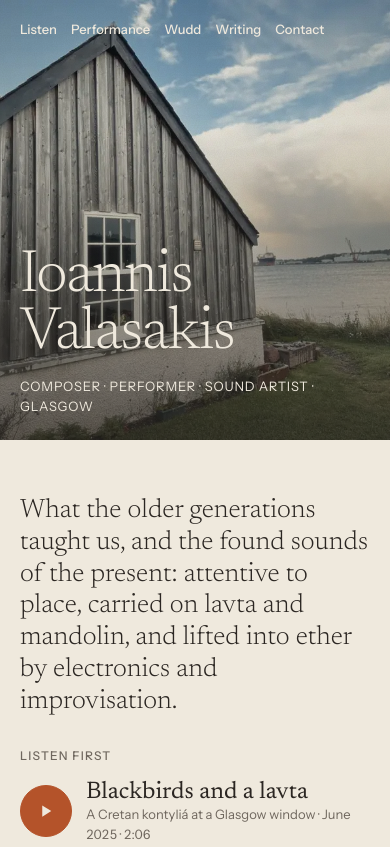
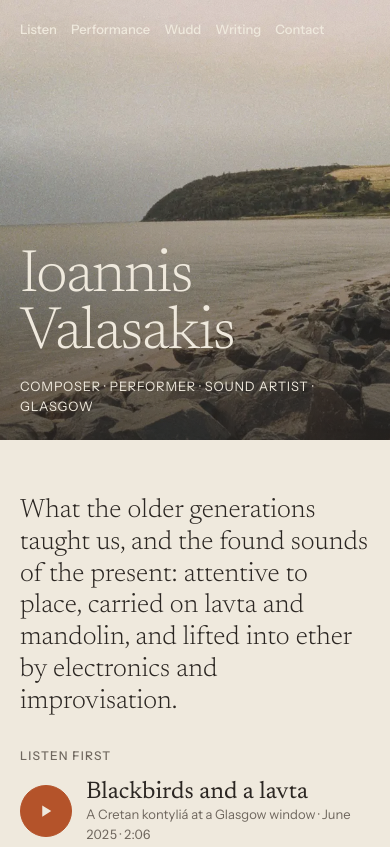
Before and after one commit to wizofe/levant-noir, a plain HTML site: page index.html in a window 390 px wide. Shown: the top 847 px of the page. Drawn offline with Linux system fonts and the light colour scheme.

Commit message:
Hero: use the Cromarty shore photograph (rock armour and the South Sutor)
Replaces the boathouse as the site's background and Open Graph image,
at the owner's request. Renditions regenerated with location data stripped.

Co-Authored-By: Claude Fable 5.1 <noreply@anthropic.com>
Claude-Session: https://claude.ai/code/session_01TbVHz7va19QaNhpSgUgH3i

```diff
--- a/css/site.css
+++ b/css/site.css
@@ -81,7 +81,7 @@ svg { display: block; }
 .hero__picture, .hero__picture img {
   position: absolute; inset: 0; width: 100%; height: 100%;
 }
-.hero__picture img { object-fit: cover; object-position: 60% 40%; z-index: -2; }
+.hero__picture img { object-fit: cover; object-position: 50% 55%; z-index: -2; }
 .hero::before {
   content: ''; position: absolute; inset: 0; z-index: -1; pointer-events: none;
   background: linear-gradient(to top, rgba(43, 38, 34, 0.55) 0%, rgba(43, 38, 34, 0.12) 45%, rgba(43, 38, 34, 0) 70%);
@@ -260,7 +260,7 @@ svg { display: block; }
   .hero__site { display: none; }
   .hero__nav { justify-content: flex-start; }
   .hero__links { justify-content: flex-start; gap: 14px; font-size: 13px; }
-  .hero__picture img { object-position: 42% 40%; }
+  .hero__picture img { object-position: 30% 55%; }
   .hero::before { background: linear-gradient(to top, rgba(43, 38, 34, 0.68) 0%, rgba(43, 38, 34, 0.22) 50%, rgba(43, 38, 34, 0) 72%); }
   .player__title { max-width: 38vw; }
 }
--- a/index.html
+++ b/index.html
@@ -16,7 +16,7 @@
   <link rel="icon" href="favicon.svg" type="image/svg+xml">
   <link rel="preconnect" href="https://fonts.googleapis.com">
   <link rel="preconnect" href="https://fonts.gstatic.com" crossorigin>
-  <link rel="preload" as="image" href="images/boathouse-1400.webp" imagesrcset="images/boathouse-900.webp 900w, images/boathouse-1400.webp 1400w, images/boathouse-2000.webp 2000w" imagesizes="100vw" type="image/webp">
+  <link rel="preload" as="image" href="images/shore-1400.webp" imagesrcset="images/shore-900.webp 900w, images/shore-1400.webp 1400w, images/shore-2000.webp 2000w" imagesizes="100vw" type="image/webp">
   <link rel="stylesheet" href="https://fonts.googleapis.com/css2?family=Newsreader:ital,opsz,wght@0,6..72,300;0,6..72,400;0,6..72,500;1,6..72,300;1,6..72,400&family=Instrument+Sans:wght@400;500&family=IBM+Plex+Mono:wght@400&display=swap">
   <link rel="stylesheet" href="css/site.css">
 </head>
@@ -25,8 +25,8 @@
 
   <header class="hero">
     <picture class="hero__picture">
-      <source type="image/webp" srcset="images/boathouse-900.webp 900w, images/boathouse-1400.webp 1400w, images/boathouse-2000.webp 2000w" sizes="100vw">
-      <img src="images/boathouse-1400.jpg" srcset="images/boathouse-900.jpg 900w, images/boathouse-1400.jpg 1400w, images/boathouse-2000.jpg 2000w" sizes="100vw" width="2000" height="1500" alt="A larch-clad boathouse on the shore of the Cromarty Firth under a pale evening sky" fetchpriority="high">
+      <source type="image/webp" srcset="images/shore-900.webp 900w, images/shore-1400.webp 1400w, images/shore-2000.webp 2000w" sizes="100vw">
+      <img src="images/shore-1400.jpg" srcset="images/shore-900.jpg 900w, images/shore-1400.jpg 1400w, images/shore-2000.jpg 2000w" sizes="100vw" width="2000" height="1500" alt="The shore at Cromarty: rock armour, a pale beach and the wooded headland of the South Sutor under an overcast sky" fetchpriority="high">
     </picture>
     <nav class="hero__nav" aria-label="Site">
       <a class="hero__site" href="#top">levantnoir.scot</a>
```
Also changed, not shown: images/boathouse-1400.jpg (deleted), images/boathouse-1400.webp (deleted), images/boathouse-2000.jpg (deleted), images/boathouse-2000.webp (deleted), images/boathouse-900.jpg (deleted), images/boathouse-900.webp (deleted), images/og.jpg, images/shore-1400.jpg (added), images/shore-1400.webp (added), images/shore-2000.jpg (added), images/shore-2000.webp (added), images/shore-900.jpg (added), images/shore-900.webp (added).
